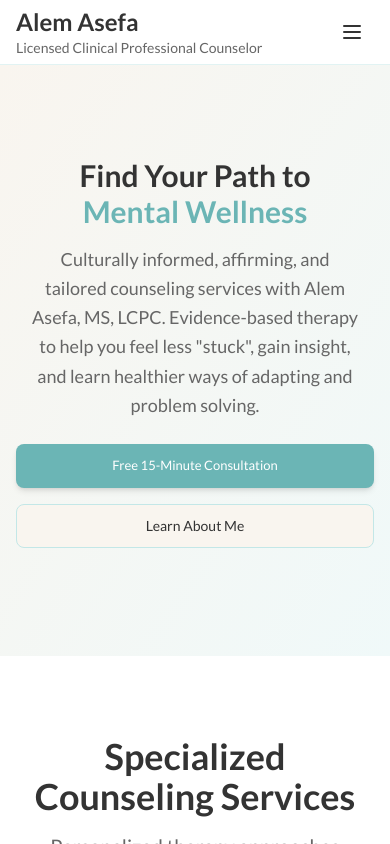
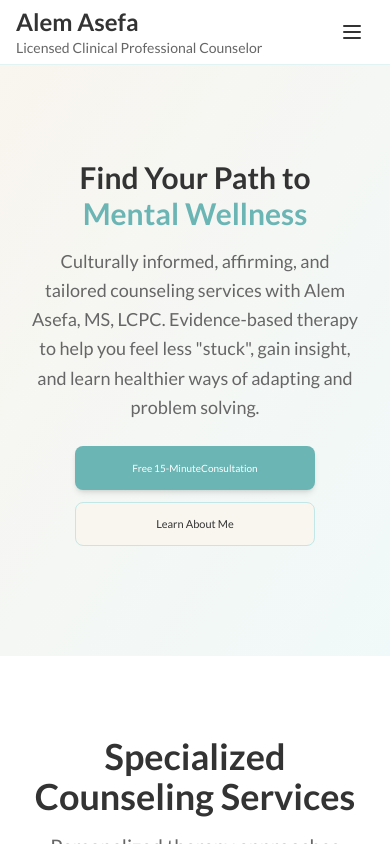
Before and after one commit to YohannesAd/alem, a React (Vite) app: page / in a window 390 px wide. Built offline with nearby package versions, Linux system fonts and the light colour scheme.

Commit message:
updated the buton size

```diff
--- a/src/components/Navbar.tsx
+++ b/src/components/Navbar.tsx
@@ -130,13 +130,13 @@ const Navbar: React.FC<NavbarProps> = ({ className = '' }) => {
 
       {/* Mobile Navigation Menu */}
       <div className={`md:hidden ${isMenuOpen ? 'block' : 'hidden'}`}>
-        <div className="px-2 pt-2 pb-3 space-y-1 sm:px-3 bg-secondary border-t border-primary-100">
+        <div className="mobile-menu px-2 pt-2 pb-3 space-y-1 sm:px-3 bg-secondary border-t border-primary-100">
           {navigation.map((item) => (
             <Link
               key={item.name}
               to={item.href}
               onClick={closeMobileMenu}
-              className={`block px-3 py-2 text-base font-medium transition-colors duration-200 ${
+              className={`block px-3 py-2 text-sm font-medium transition-colors duration-200 ${
                 isCurrentPage(item.href)
                   ? 'text-primary bg-primary-50 border-l-4 border-primary'
                   : 'text-text hover:text-primary hover:bg-primary-50'
@@ -148,11 +148,11 @@ const Navbar: React.FC<NavbarProps> = ({ className = '' }) => {
           ))}
 
           {/* Mobile CTA Button */}
-          <div className="px-3 py-2">
+          <div className="px-3 py-2 flex justify-center">
             <Link
               to="/contact"
               onClick={closeMobileMenu}
-              className="btn-primary w-full text-center block text-sm"
+              className="btn-primary text-center text-xs px-4 py-2 min-w-0 w-auto"
               aria-label="Schedule your free 15-minute consultation"
             >
               Free Consultation
--- a/src/index.css
+++ b/src/index.css
@@ -215,18 +215,46 @@
     white-space: normal;
     text-align: center;
     line-height: 1.3;
-    /* Ensure minimum width for readability */
-    min-width: 200px;
-    /* Better padding for mobile */
-    padding: 12px 16px;
-    font-size: 14px;
+    /* Smaller, more mobile-friendly sizing */
+    min-width: 160px;
+    max-width: 280px;
+    /* Compact padding for mobile */
+    padding: 10px 12px !important;
+    font-size: 13px !important;
   }
 
-  /* For buttons with very long text, allow smaller font */
+  /* For buttons with very long text, make them even more compact */
   .btn-primary[aria-label*="consultation"],
   .btn-secondary[aria-label*="consultation"] {
-    font-size: 13px;
-    padding: 10px 12px;
+    font-size: 12px !important;
+    padding: 8px 10px !important;
     line-height: 1.2;
+    min-width: 140px;
+  }
+
+  /* Mobile hamburger menu buttons should be smaller */
+  .mobile-menu .btn-primary {
+    font-size: 12px !important;
+    padding: 8px 12px !important;
+    min-width: 120px;
+    max-width: 160px;
+  }
+
+  /* Extra small screens (phones in portrait) */
+  @media (max-width: 480px) {
+    .btn-primary, .btn-secondary {
+      font-size: 11px !important;
+      padding: 8px 10px !important;
+      min-width: 120px;
+      max-width: 240px;
+    }
+
+    /* Even smaller for very long text */
+    .btn-primary[aria-label*="consultation"],
+    .btn-secondary[aria-label*="consultation"] {
+      font-size: 10px !important;
+      padding: 6px 8px !important;
+      line-height: 1.1;
+    }
   }
 }
--- a/src/pages/Home.tsx
+++ b/src/pages/Home.tsx
@@ -21,17 +21,18 @@ const Home: React.FC = () => {
               Evidence-based therapy to help you feel less "stuck", gain insight, and learn healthier
               ways of adapting and problem solving.
             </p>
-            <div className="flex flex-col sm:flex-row gap-4 justify-center">
+            <div className="flex flex-col sm:flex-row gap-3 sm:gap-4 justify-center items-center">
               <Link
                 to="/contact"
-                className="btn-primary text-lg px-8 py-4"
+                className="btn-primary text-xs sm:text-sm lg:text-base px-3 py-2 sm:px-6 sm:py-3 lg:px-8 lg:py-4 w-full sm:w-auto max-w-xs"
                 aria-label="Schedule your free 15-minute consultation"
               >
-                Free 15-Minute Consultation
+                <span className="block sm:inline">Free 15-Minute</span>
+                <span className="block sm:inline sm:ml-1">Consultation</span>
               </Link>
               <Link
                 to="/about"
-                className="btn-secondary text-lg px-8 py-4"
+                className="btn-secondary text-xs sm:text-sm lg:text-base px-3 py-2 sm:px-6 sm:py-3 lg:px-8 lg:py-4 w-full sm:w-auto max-w-xs"
               >
                 Learn About Me
               </Link>
@@ -107,7 +108,7 @@ const Home: React.FC = () => {
             </p>
             <Link
               to="/contact"
-              className="btn-primary text-lg px-8 py-4"
+              className="btn-primary text-xs sm:text-sm lg:text-base px-4 py-2 sm:px-6 sm:py-3 lg:px-8 lg:py-4"
               aria-label="Schedule your free 15-minute consultation"
             >
               Get Started Today
```
